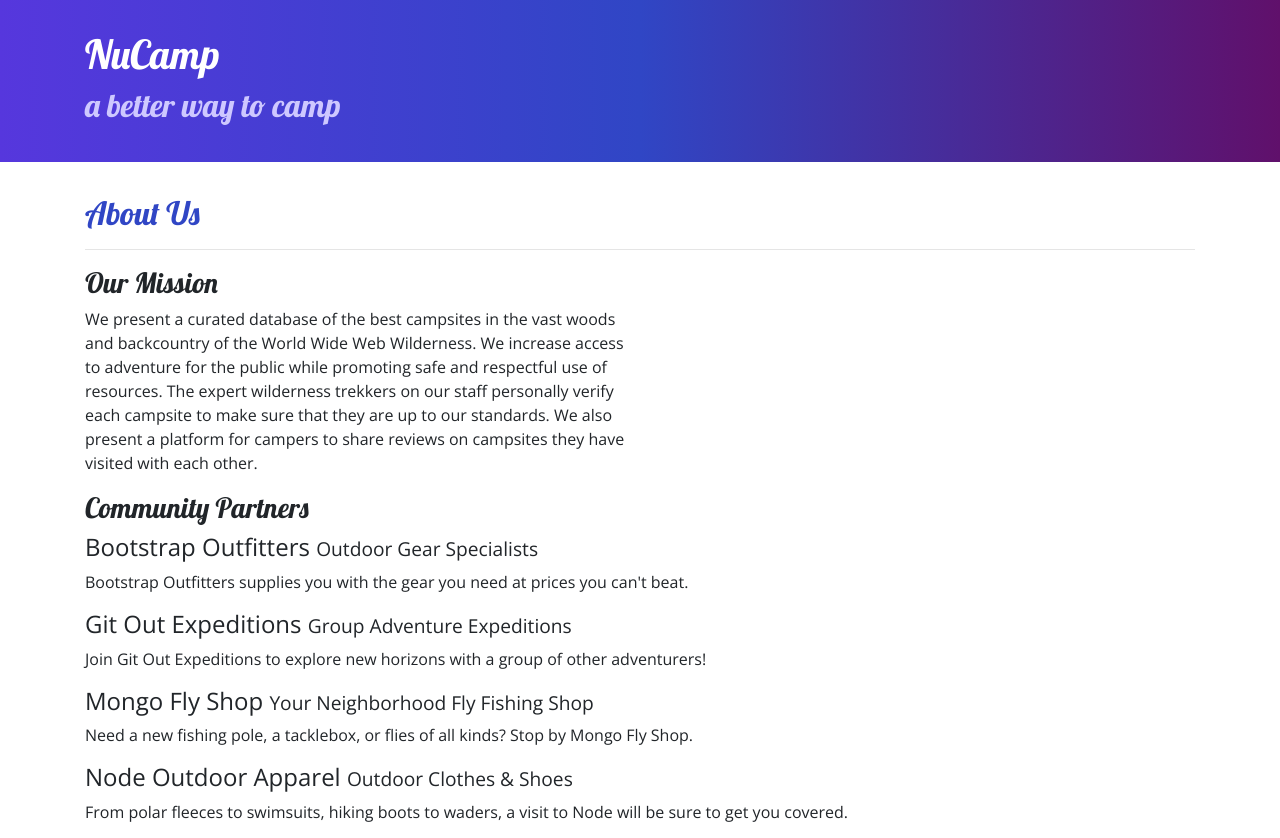
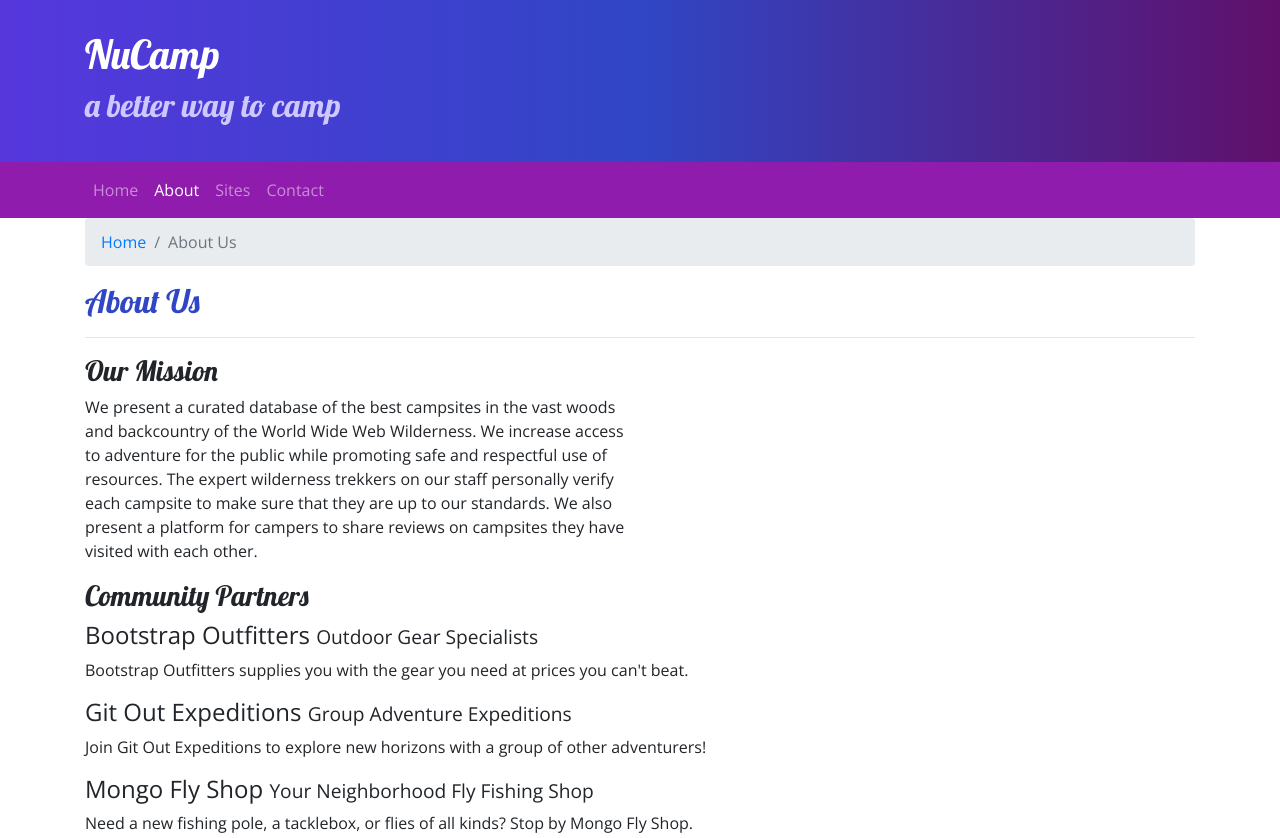
Before and after one commit to BerlsSC/git-test, a website: page aboutus.html in a window 1280 px wide. Shown: the top 838 px of the page. Drawn offline with nearby package versions, Linux system fonts and the light colour scheme.

Commit message:
Navbar and Breadcrumbs

```diff
--- a/aboutus.html
+++ b/aboutus.html
@@ -32,10 +32,28 @@
         </div>
       </div>
     </header>
-
+<nav class="navbar navbar-expand-sm navbar-dark sticky-top">
+           <div class="container">
+           <button class="navbar-toggler ml-auto" type="button" data-toggle="collapse" data-target="#nucampNavbar">
+            <span class="navbar-toggler-icon"></span>
+        </button>
+        <div class="collapse navbar-collapse" id="nucampNavbar">
+        <ul class="navbar-nav">
+            <li class="nav-item"><a class="nav-link" href="index.html">Home</a></li>
+            <li class="nav-item active"><a class="nav-link" href="#">About</a></li>
+            <li class="nav-item"><a class="nav-link" href="#">Sites</a></li>
+            <li class="nav-item"><a class="nav-link" href="#">Contact</a></li>
+        </ul>
+        </div>
+        </div>
+    </nav>
     <div class="container">
       <div class="row">
         <div class="col">
+          <ol class="breadcrumb">
+            <li class="breadcrumb-item"><a href="index.html">Home</a></li>
+            <li class="breadcrumb-item active">About Us</li>
+          </ol>
           <h2>About Us</h2>
           <hr />
         </div>
--- a/css/styles.css
+++ b/css/styles.css
@@ -20,6 +20,7 @@ footer {
 }
 
 .jumbotron {
+    margin: 0;
     padding: 30px;
     background-image: linear-gradient(to right, #5637DD, #3046C5, #60106B);
     color: white;
@@ -30,3 +31,7 @@ footer {
     border-bottom: 1px ridge;
     min-height: 200px;
 }
+
+.navbar {
+    background-color: #901CAD;
+}
```
Also changed, not shown: index.html (+16 -1 lines).
